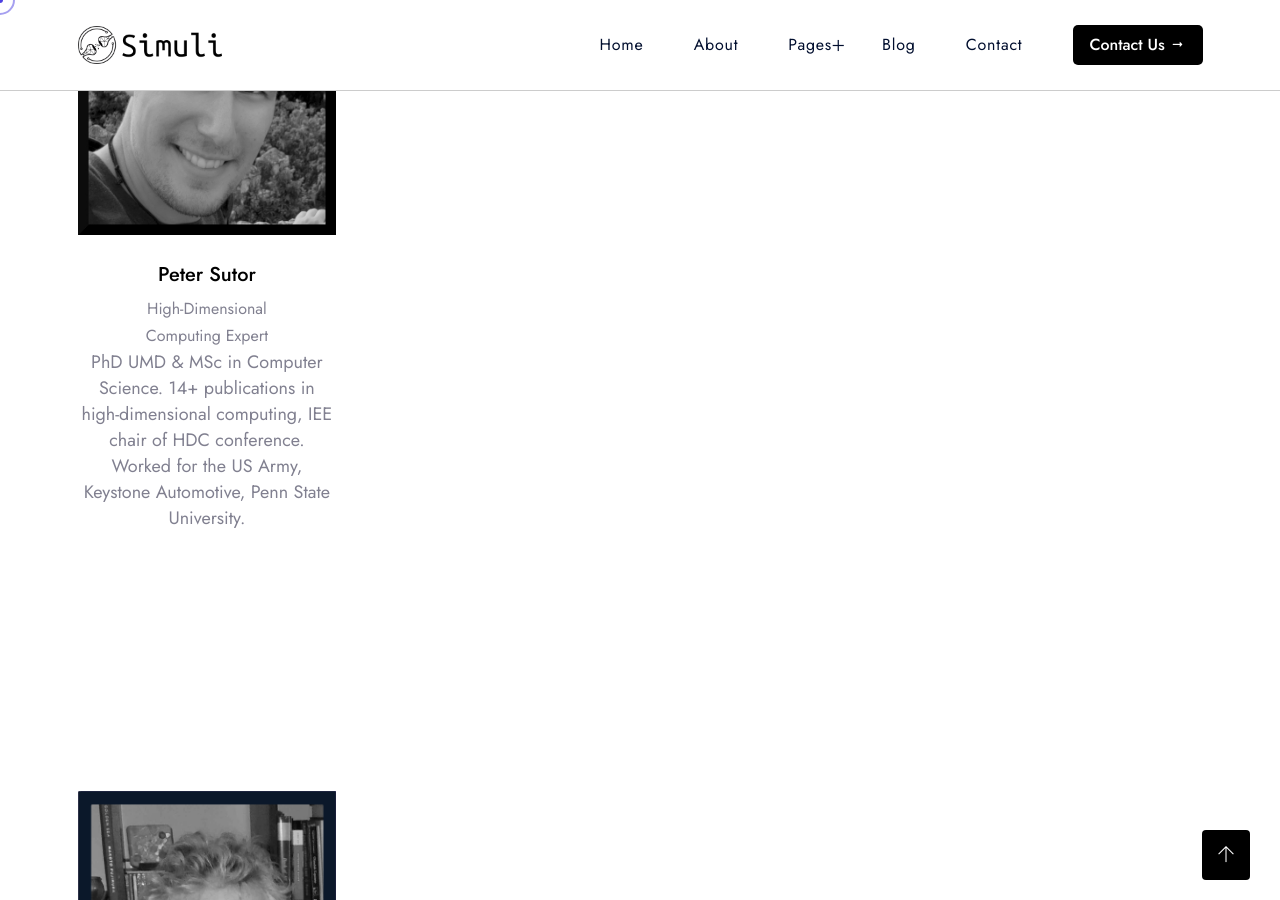
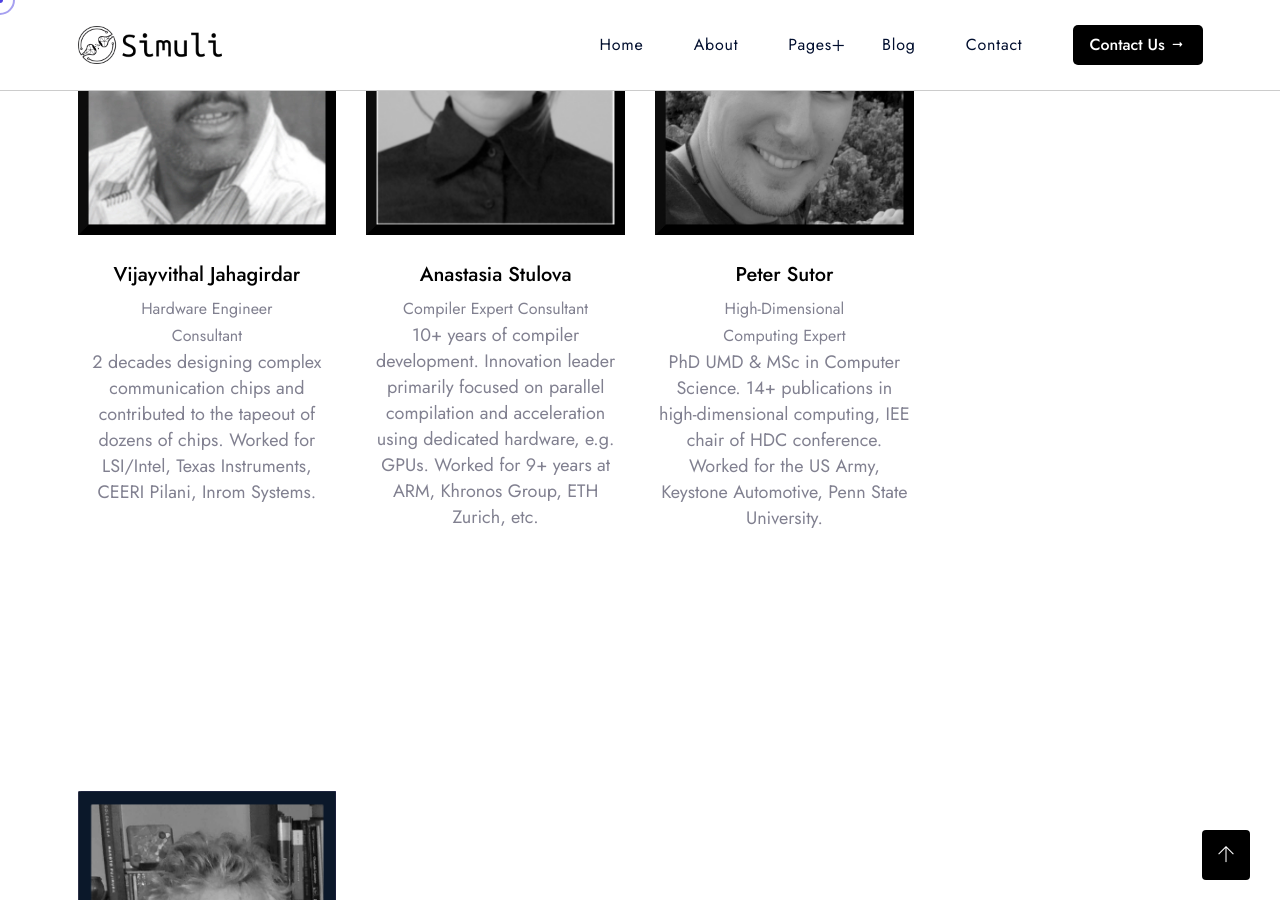
Before and after one commit to simuliinc/simuliinc.github.io, a Jekyll site: the page built from team.md, in a window 1280 px wide and 900 px high, scrolled down 1735 px. Built offline with Jekyll 4.4.1, drawn with Linux system fonts in a browser that asks for light colours; some of the changed lines change nothing that is shown.

Commit message:
Update _config.yml

```diff
--- a/_config.yml
+++ b/_config.yml
@@ -662,14 +662,14 @@ teams:
   profession: Co-Founder, COO
   description: Semiconductor & ASIC Industry. Leader and experimental technologist with expertise in manufacturing, engineering, commercialization & alliances.
 engineers:
-# - image: assets/img/team/1517700369609.jpg
-#   username: Vijayvithal Jahagirdar
-#   profession: Hardware Engineer Consultant
-#   description: 2 decades designing complex communication chips and contributed to the tapeout of dozens of chips. Worked for LSI/Intel, Texas Instruments, CEERI Pilani, Inrom Systems.
-# - image: assets/img/team/stulova.png
-#   username: Anastasia Stulova
-#   profession: Compiler Expert Consultant
-#   description: 10+ years of compiler development. Innovation leader primarily focused on parallel compilation and acceleration using dedicated hardware, e.g. GPUs. Worked for 9+ years at ARM, Khronos Group, ETH Zurich, etc.
+- image: assets/img/team/Vijay.jpg
+  username: Vijayvithal Jahagirdar
+  profession: Hardware Engineer Consultant
+  description: 2 decades designing complex communication chips and contributed to the tapeout of dozens of chips. Worked for LSI/Intel, Texas Instruments, CEERI Pilani, Inrom Systems.
+- image: assets/img/team/stulova.png
+  username: Anastasia Stulova
+  profession: Compiler Expert Consultant
+  description: 10+ years of compiler development. Innovation leader primarily focused on parallel compilation and acceleration using dedicated hardware, e.g. GPUs. Worked for 9+ years at ARM, Khronos Group, ETH Zurich, etc.
 - image: assets/img/team/peter.jpg
   username: Peter Sutor
   profession: High-Dimensional Computing Expert
```
